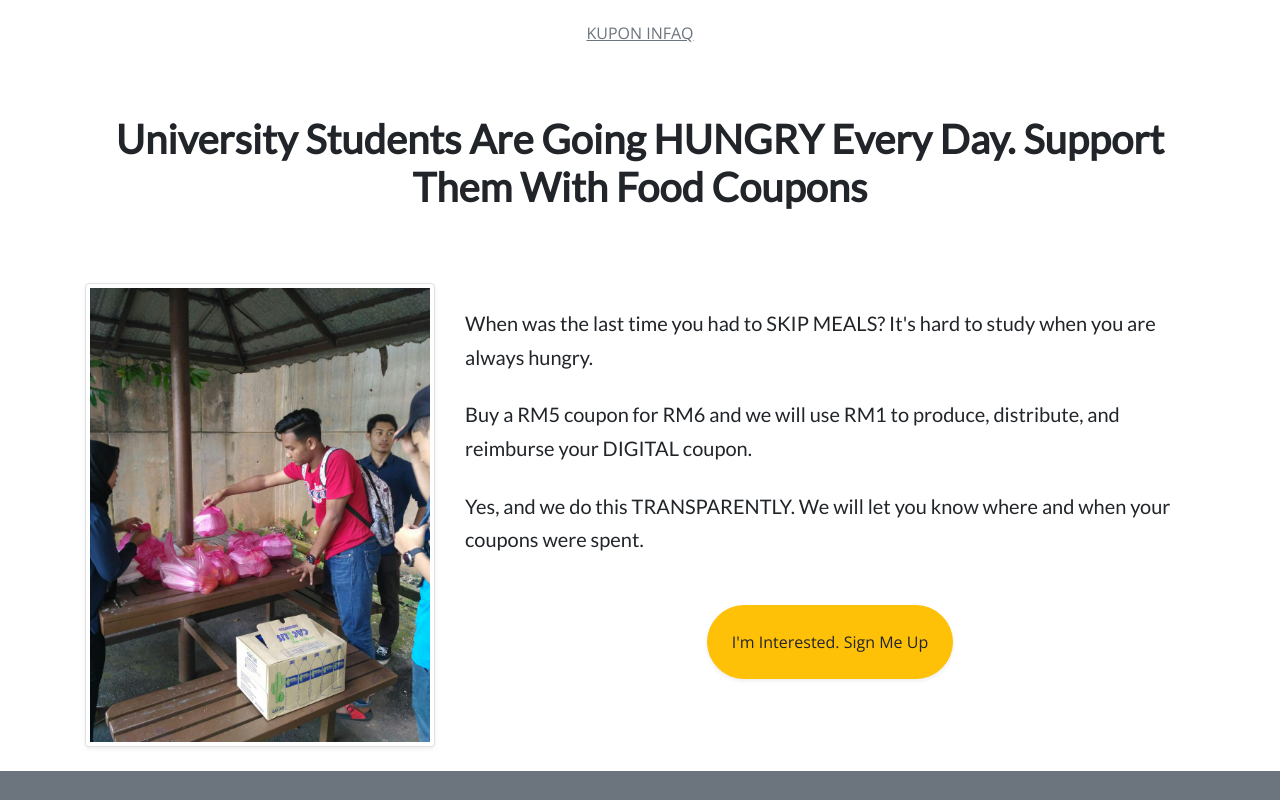
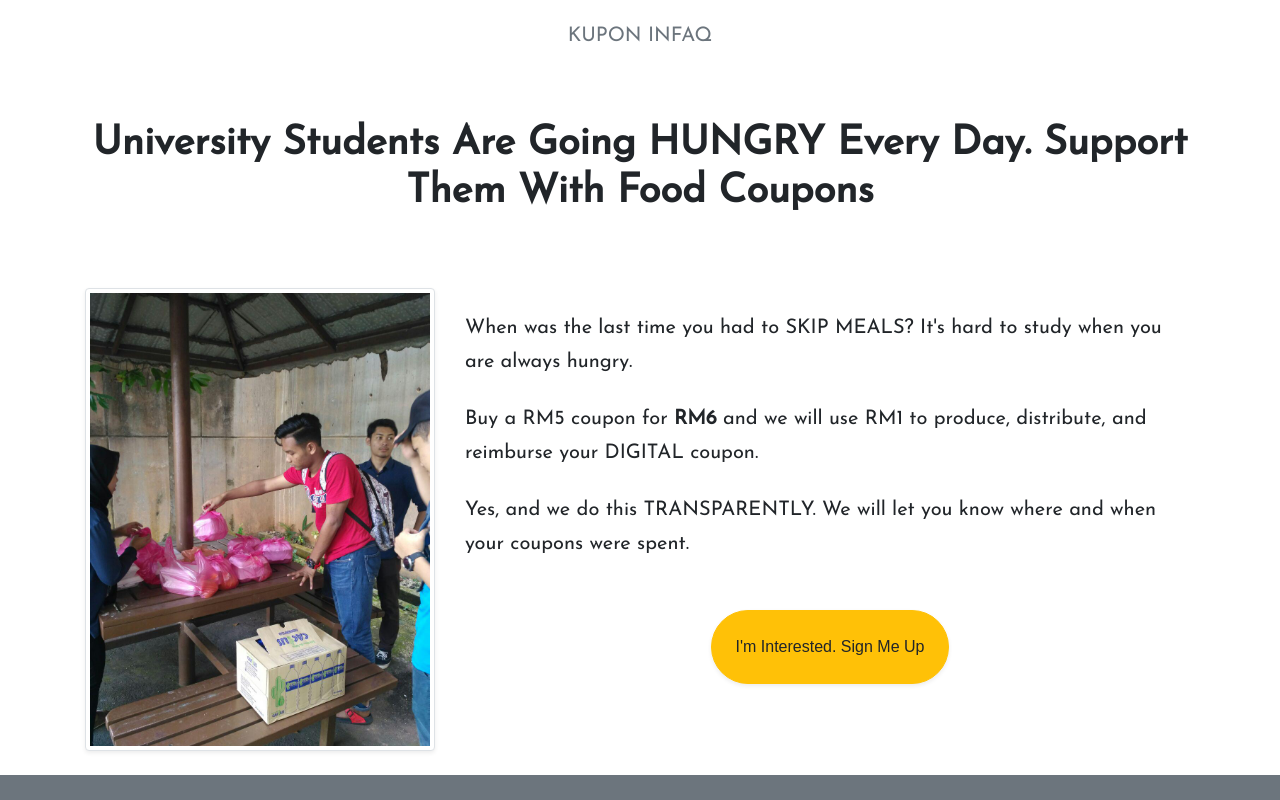
Before and after one commit to 3ub41r/food-coupons-site, a plain HTML site: page index.html in a window 1280 px wide. Shown: the top 800 px of the page. Drawn offline with nearby package versions, Linux system fonts and the light colour scheme.

Commit message:
Change fonts

```diff
--- a/index.html
+++ b/index.html
@@ -13,16 +13,19 @@
     <meta name="viewport" content="width=device-width, initial-scale=1, shrink-to-fit=no">
     <link rel="stylesheet" href="https://stackpath.bootstrapcdn.com/bootstrap/4.3.1/css/bootstrap.min.css" integrity="sha384-ggOyR0iXCbMQv3Xipma34MD+dH/1fQ784/j6cY/iJTQUOhcWr7x9JvoRxT2MZw1T" crossorigin="anonymous">
     <title>Kupon Infaq</title>
-    <link href="https://fonts.googleapis.com/css?family=Lato|Open+Sans" rel="stylesheet">
+    <link href="https://fonts.googleapis.com/css?family=Open+Sans|Josefin+Sans" rel="stylesheet">
     <style>
         body {
-            font-family: 'Open Sans', sans-serif;
+            font-family: 'Open+Sans', sans-serif;
         }
         h1, h2, h3, h4, h5 {
-            font-family: 'Lato', sans-serif;
+            font-family: 'Josefin Sans', sans-serif;
         }
         .subheading h2 {
             line-height: 2.1rem;
+        }
+        .logo-header {
+            font-family: 'Josefin Sans', sans-serif;
         }
     </style>
 </head>
@@ -32,9 +35,9 @@
     height="0" width="0" style="display:none;visibility:hidden"></iframe></noscript>
     <!-- End Google Tag Manager (noscript) -->
     <div class="container">
-        <h6 class="text-center my-4 text-uppercase text-muted">
-            <u>Kupon Infaq</u>
-        </h6>
+        <h5 class="text-center my-4 text-uppercase text-muted logo-header">
+            Kupon Infaq
+        </h5>
         <h1 class="font-weight-bold my-5 text-center py-4">
             University Students Are Going HUNGRY Every Day. Support Them With Food Coupons
         </h1>
@@ -47,7 +50,7 @@
                     When was the last time you had to SKIP MEALS? It's hard to study when you are always hungry.
                 </h2>
                 <h2 class="my-4 h5">
-                    Buy a RM5 coupon for RM6 and we will use RM1 to produce, distribute, and reimburse your DIGITAL coupon.
+                    Buy a RM5 coupon for <strong>RM6</strong> and we will use RM1 to produce, distribute, and reimburse your DIGITAL coupon.
                 </h2>
                 <h2 class=" my-4 h5">
                     Yes, and we do this TRANSPARENTLY. We will let you know where and when your coupons were spent.
```
